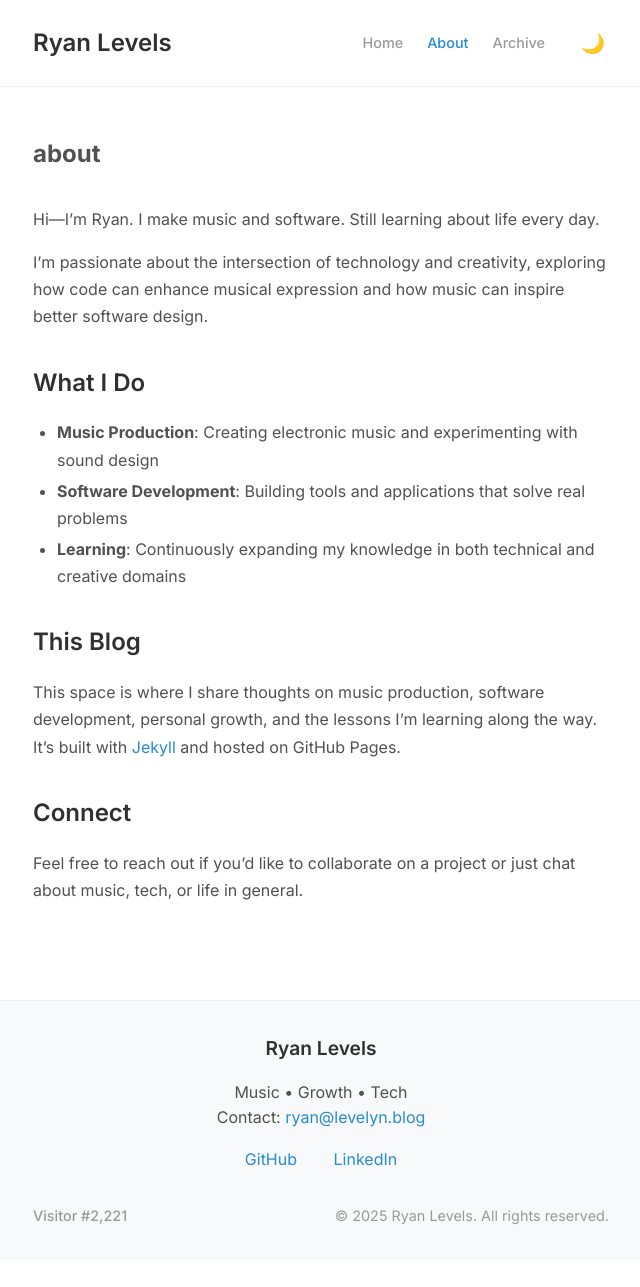
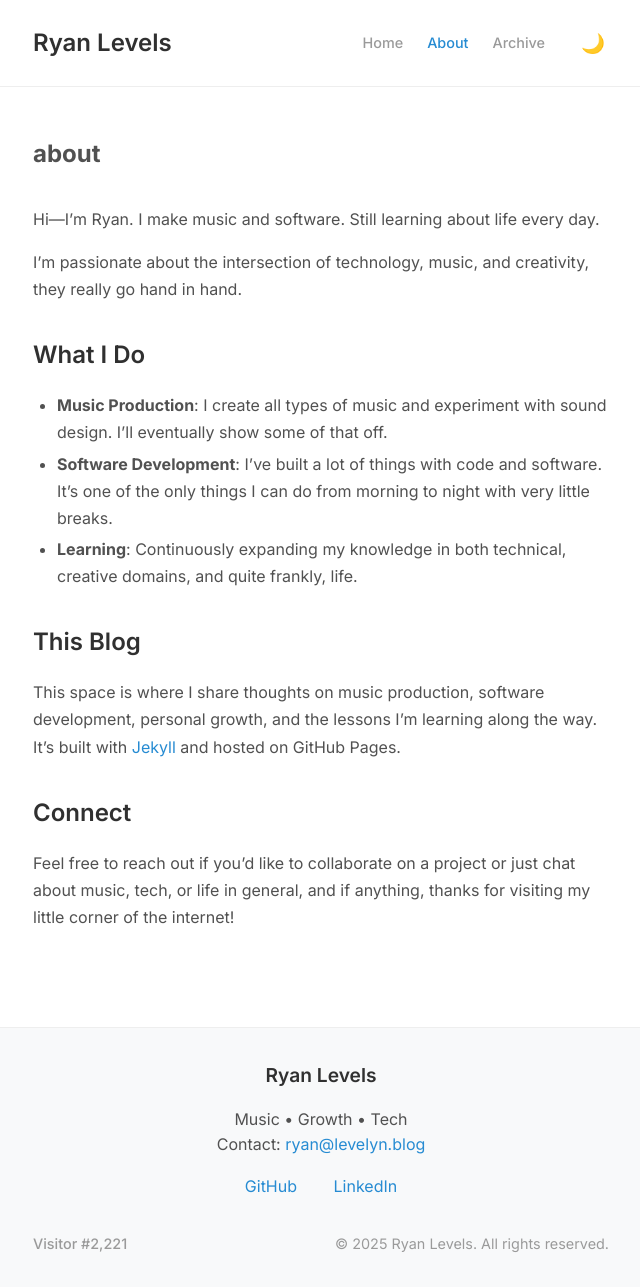
Before and after one commit to talemache/talemache.github.io, a Jekyll site: the page built from about.md, in a window 1280 px wide. Shown: the whole page, without its empty margins (319-959 px from the left). Built offline with Jekyll 4.4.1, drawn with Linux system fonts in a browser that asks for light colours; before the commit the page ends 1260 px from its top, so only the background shows below that.

Commit message:
updates to writing

```diff
--- a/about.md
+++ b/about.md
@@ -6,13 +6,13 @@ permalink: /about/
 
 Hi—I'm Ryan. I make music and software. Still learning about life every day.
 
-I'm passionate about the intersection of technology and creativity, exploring how code can enhance musical expression and how music can inspire better software design.
+I'm passionate about the intersection of technology, music, and creativity, they really go hand in hand.
 
 ## What I Do
 
-- **Music Production**: Creating electronic music and experimenting with sound design
-- **Software Development**: Building tools and applications that solve real problems
-- **Learning**: Continuously expanding my knowledge in both technical and creative domains
+- **Music Production**: I create all types of music and experiment with sound design. I'll eventually show some of that off.
+- **Software Development**: I've built a lot of things with code and software. It's one of the only things I can do from morning to night with very little breaks.
+- **Learning**: Continuously expanding my knowledge in both technical, creative domains, and quite frankly, life.
 
 ## This Blog
 
@@ -20,4 +20,4 @@ This space is where I share thoughts on music production, software development,
 
 ## Connect
 
-Feel free to reach out if you'd like to collaborate on a project or just chat about music, tech, or life in general.
+Feel free to reach out if you'd like to collaborate on a project or just chat about music, tech, or life in general, and if anything, thanks for visiting my little corner of the internet!
```
